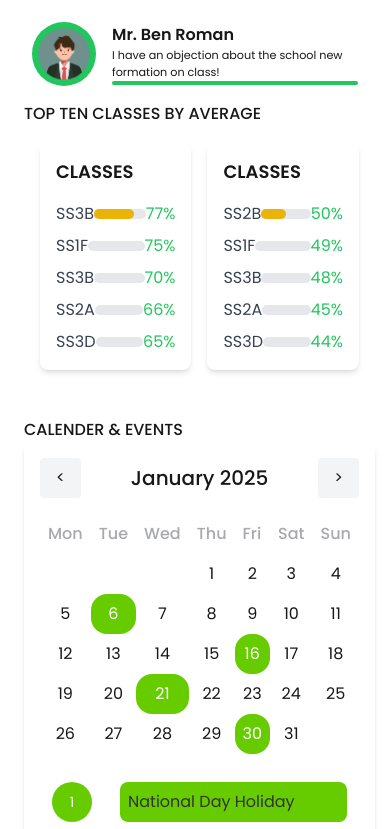
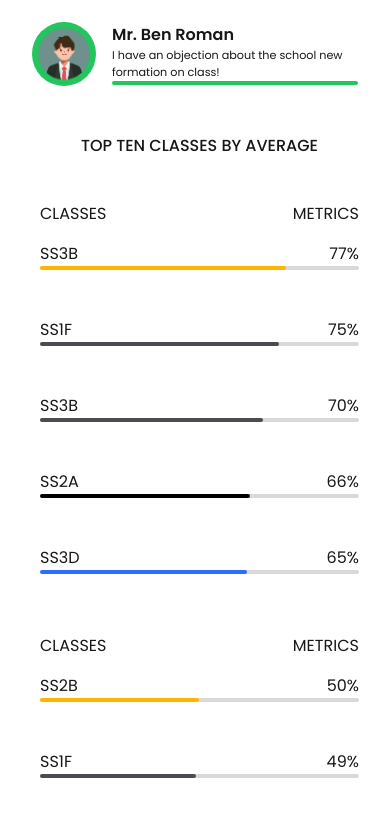
Before and after one commit to samueldobi/Edusol, a Next.js app in the folder parent-web-app/: page /dashboard in a window 390 px wide. Shown: the part 1528-2357 px from the top of the page. Built offline with nearby package versions, Linux system fonts and the light colour scheme.

Commit message:
Completed the the top ten metric section

```diff
--- a/parent-web-app/app/dashboard/(overview)/page.tsx
+++ b/parent-web-app/app/dashboard/(overview)/page.tsx
@@ -35,11 +35,13 @@ export default function Page() {
       </div>
       <div className="grid md:grid-cols-[2fr_1fr] gap-8">
         <div>
-          <p className="font-medium">TOP TEN CLASSES BY AVERAGE</p>
+          <p className="font-medium text-center sm:text-left mt-8 sm:mt-0">
+            TOP TEN CLASSES BY AVERAGE
+          </p>
           <ClassMetricsWrapper />
         </div>
         <div>
-          <p className="font-medium">CALENDER & EVENTS</p>
+          <p className="font-medium mb-4">CALENDER & EVENTS</p>
           <Calendar />
         </div>
       </div>
--- a/parent-web-app/app/ui/dashboard/calendar.tsx
+++ b/parent-web-app/app/ui/dashboard/calendar.tsx
@@ -79,7 +79,7 @@ const Calendar = () => {
   }
 
   return (
-    <div className="container mx-auto p-4 bg-white shadow-md rounded-lg">
+    <div className="container mx-auto p-4 bg-white">
       <div className="flex justify-between items-center mb-4">
         <button
           onClick={goToPreviousMonth}
--- a/parent-web-app/app/ui/dashboard/class-metric.tsx
+++ b/parent-web-app/app/ui/dashboard/class-metric.tsx
@@ -1,46 +1,55 @@
+export function ClassMetrics({ data }: { data: any[] }) {
+  return (
+    <div className="w-full bg-white mt-7 p-4 sm:p-0">
+      <div className="flex justify-between items-center mb-4">
+        <p className="uppercase">Classes</p>
+        <p className="uppercase">Metrics</p>
+      </div>
+      <ul className="space-y-12">
+        {data.map((item, index) => (
+          <li className="" key={index}>
+            {/* Changed to <li> and moved mb-10 here */}
+            <div className="flex justify-between items-center">
+              <p>{item.className}</p>
+              <p>{`${item.metric}%`}</p>
+            </div>
+            <div className="bg-[#D9D9D9] w-full h-1 rounded-md">
+              <div
+                className="h-1 rounded-md"
+                style={{
+                  width: `${Number(item.metric)}%`,
+                  backgroundColor: item.color,
+                }}
+              ></div>
+            </div>
+          </li> //Closing tag
+        ))}
+      </ul>
+    </div>
+  );
+}
+
 export default function ClassMetricsWrapper() {
   return (
-    <div className="p-4 flex space-x-4">
+    <div className="flex flex-wrap md:flex-nowrap space-x-0 md:space-x-20">
       <ClassMetrics
         data={[
-          { className: 'SS3B', metric: 77, color: 'yellow' },
-          { className: 'SS1F', metric: 75, color: 'gray' },
-          { className: 'SS3B', metric: 70, color: 'gray' },
-          { className: 'SS2A', metric: 66, color: 'gray' },
-          { className: 'SS3D', metric: 65, color: 'blue' },
+          { className: 'SS3B', metric: 77, color: '#FFB400' },
+          { className: 'SS1F', metric: 75, color: '#4A4C51' },
+          { className: 'SS3B', metric: 70, color: '#4A4C51' },
+          { className: 'SS2A', metric: 66, color: '#000000' },
+          { className: 'SS3D', metric: 65, color: '#2D6EFF' },
         ]}
       />
       <ClassMetrics
         data={[
-          { className: 'SS2B', metric: 50, color: 'yellow' },
-          { className: 'SS1F', metric: 49, color: 'gray' },
-          { className: 'SS3B', metric: 48, color: 'gray' },
-          { className: 'SS2A', metric: 45, color: 'gray' },
-          { className: 'SS3D', metric: 44, color: 'blue' },
+          { className: 'SS2B', metric: 50, color: '#FFB400' },
+          { className: 'SS1F', metric: 49, color: '#4A4C51' },
+          { className: 'SS3B', metric: 48, color: '#4A4C51' },
+          { className: 'SS2A', metric: 45, color: '#000000' },
+          { className: 'SS3D', metric: 44, color: '#2D6EFF' },
         ]}
       />
     </div>
   );
 }
-
-export function ClassMetrics({ data }: { data: any[] }) {
-  return (
-    <div className="w-full rounded-lg shadow-md p-4 bg-white">
-      <h2 className="text-lg font-semibold mb-4">CLASSES</h2>
-      <ul className="space-y-2">
-        {data.map((item, index) => (
-          <li key={index} className="flex items-center justify-between">
-            <span className="text-gray-700">{item.className}</span>
-            <div className="w-3/4 bg-gray-200 rounded-full h-2.5 dark:bg-gray-700">
-              <div
-                className={`bg-${item.color}-500 h-2.5 rounded-full`}
-                style={{ width: `${item.metric}%` }}
-              ></div>
-            </div>
-            <span className="text-green-500">{item.metric}%</span>
-          </li>
-        ))}
-      </ul>
-    </div>
-  );
-}
```
